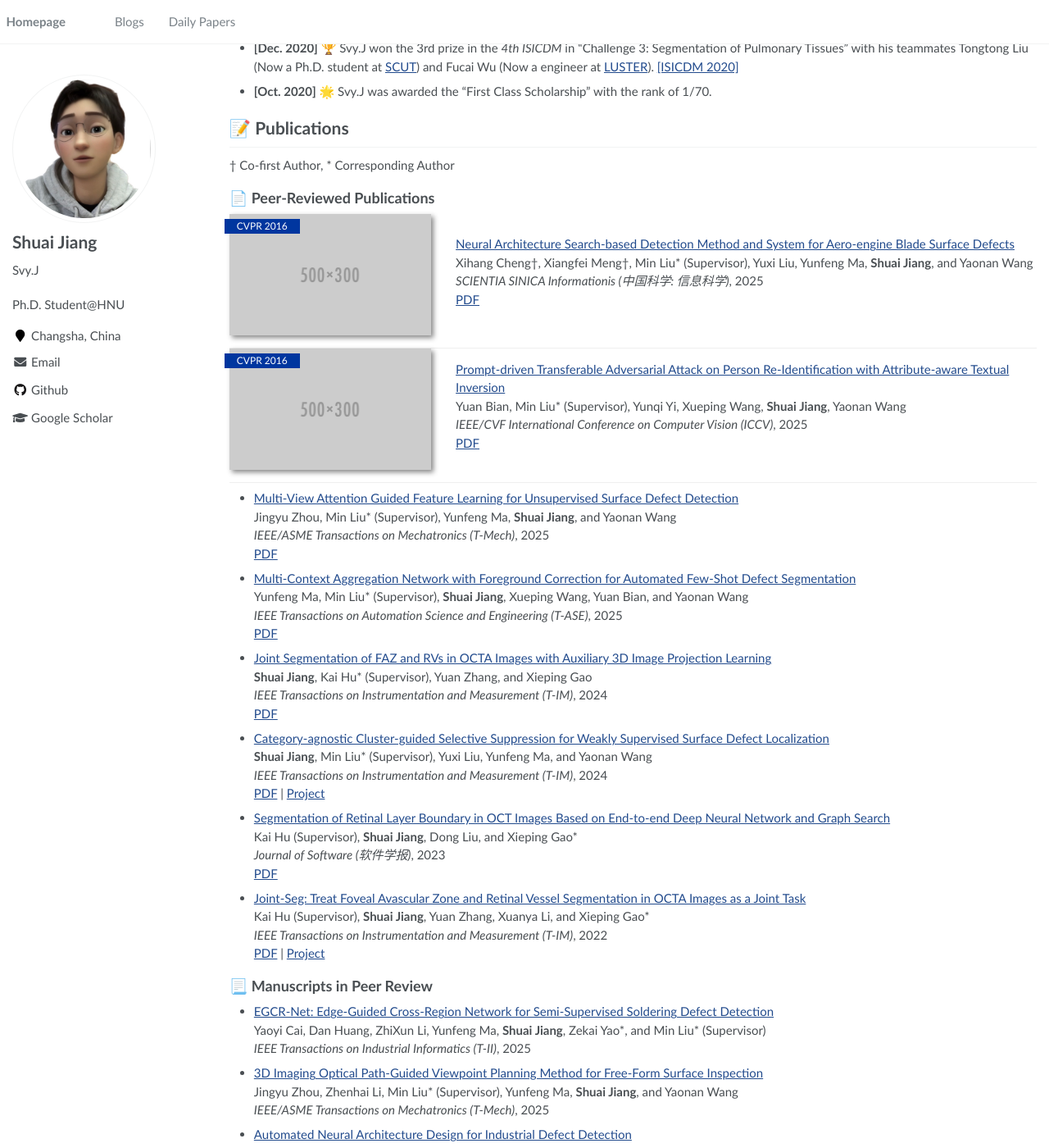
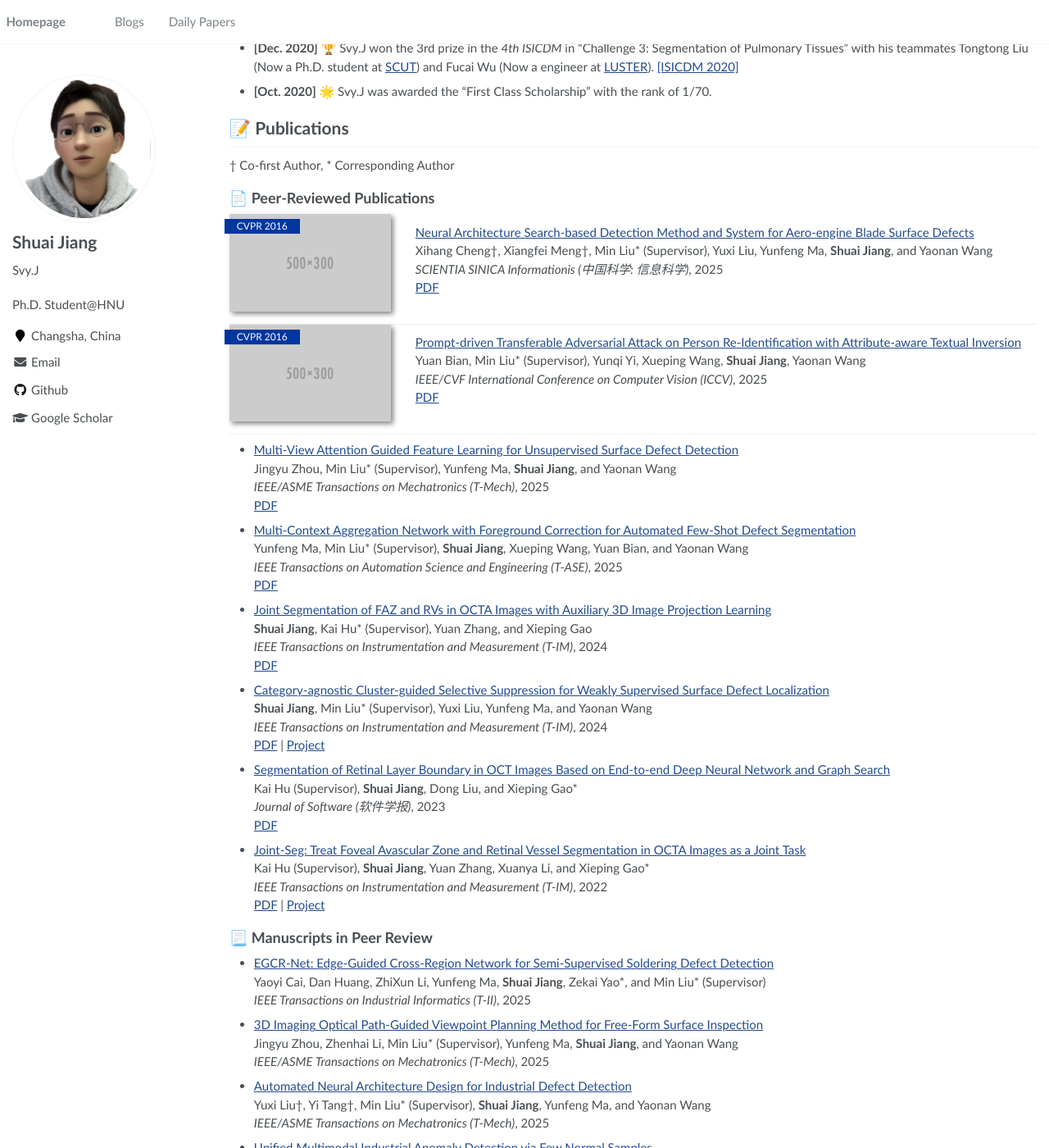
Before and after one commit to SvyJ/svyj.github.io, a Jekyll site: the page built from _pages/index.md, in a window 1280 px wide and 1400 px high, scrolled down 1242 px. Shown: the whole window at 82% size. Built offline with Jekyll 4.4.1, drawn with Linux system fonts in a browser that asks for light colours.

Commit message:
Update main.scss

```diff
--- a/assets/css/main.scss
+++ b/assets/css/main.scss
@@ -71,14 +71,14 @@
         .paper-box-image{
             justify-content: left;
             min-width: 20px;
-            max-width: 25%;
+            max-width: 20%;
             order: 1;
         }
 
         .paper-box-text{
             justify-content: left;
             padding-left: 2em;
-            max-width: 75%;
+            max-width: 80%;
             order: 2;
         }
 
```
